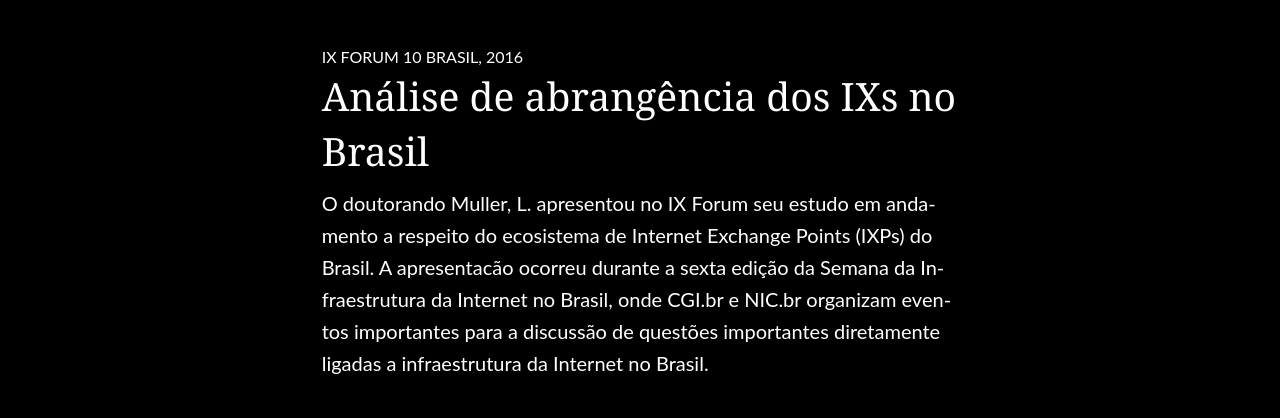
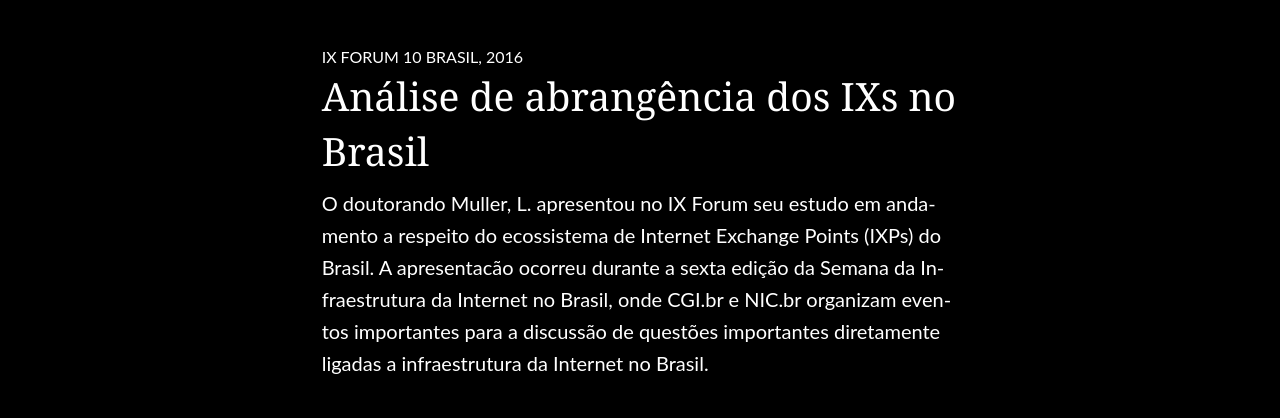
Before and after one commit to ipe-analytics/ipe-analytics-website, a Jekyll site: the page built from _posts/2016-12-08-ixforum-cgi-presentation.md, in a window 1280 px wide. Shown: the part 967-1385 px from the top of the page. Built offline with Jekyll 4.4.1, drawn with Linux system fonts in a browser that asks for light colours.

Commit message:
Updated name + text fix

```diff
--- a/_layouts/people.html
+++ b/_layouts/people.html
@@ -42,8 +42,8 @@
 <br>
 <h2 class="font-size-h3 t10">Coordenação de P&D RNP</h2>
 <div>
-  <b>Alex Moura (Gerente de Pesquisa e Desenvolvimento)</b><br>
-  alex@rnp.br<br>
+  <b>Alex Soares de Moura (Gerente de Pesquisa e Desenvolvimento)</b><br>
+  alex.moura@rnp.br<br>
   <b>Marcos Felipe Schwarz (Coordenador de P&D)</b><br>
   marcos.schwarz@rnp.br<br><br><br>
   <a href="http://rnp.br/" alt="RNP.br"><img src="{{ site.urlimg }}rnp_logo.jpg" style="float: left; margin: 4px 0 0 8px;"></a>
--- a/_posts/2016-12-08-ixforum-cgi-presentation.md
+++ b/_posts/2016-12-08-ixforum-cgi-presentation.md
@@ -6,7 +6,7 @@
 #
 subheadline: "IX Forum 10 Brasil, 2016"
 title: "Análise	de abrangência dos IXs no	Brasil"
-teaser: "O doutorando Muller, L. apresentou no IX Forum seu estudo em andamento a respeito do ecosistema de Internet Exchange Points (IXPs) do Brasil. A apresentacão ocorreu durante a sexta edição da Semana da Infraestrutura da Internet no Brasil, onde CGI.br e NIC.br organizam eventos importantes para a discussão de questões importantes diretamente ligadas a infraestrutura da Internet no Brasil."
+teaser: "O doutorando Muller, L. apresentou no IX Forum seu estudo em andamento a respeito do ecossistema de Internet Exchange Points (IXPs) do Brasil. A apresentacão ocorreu durante a sexta edição da Semana da Infraestrutura da Internet no Brasil, onde CGI.br e NIC.br organizam eventos importantes para a discussão de questões importantes diretamente ligadas a infraestrutura da Internet no Brasil."
 categories:
   - Medições
 tags:
```
